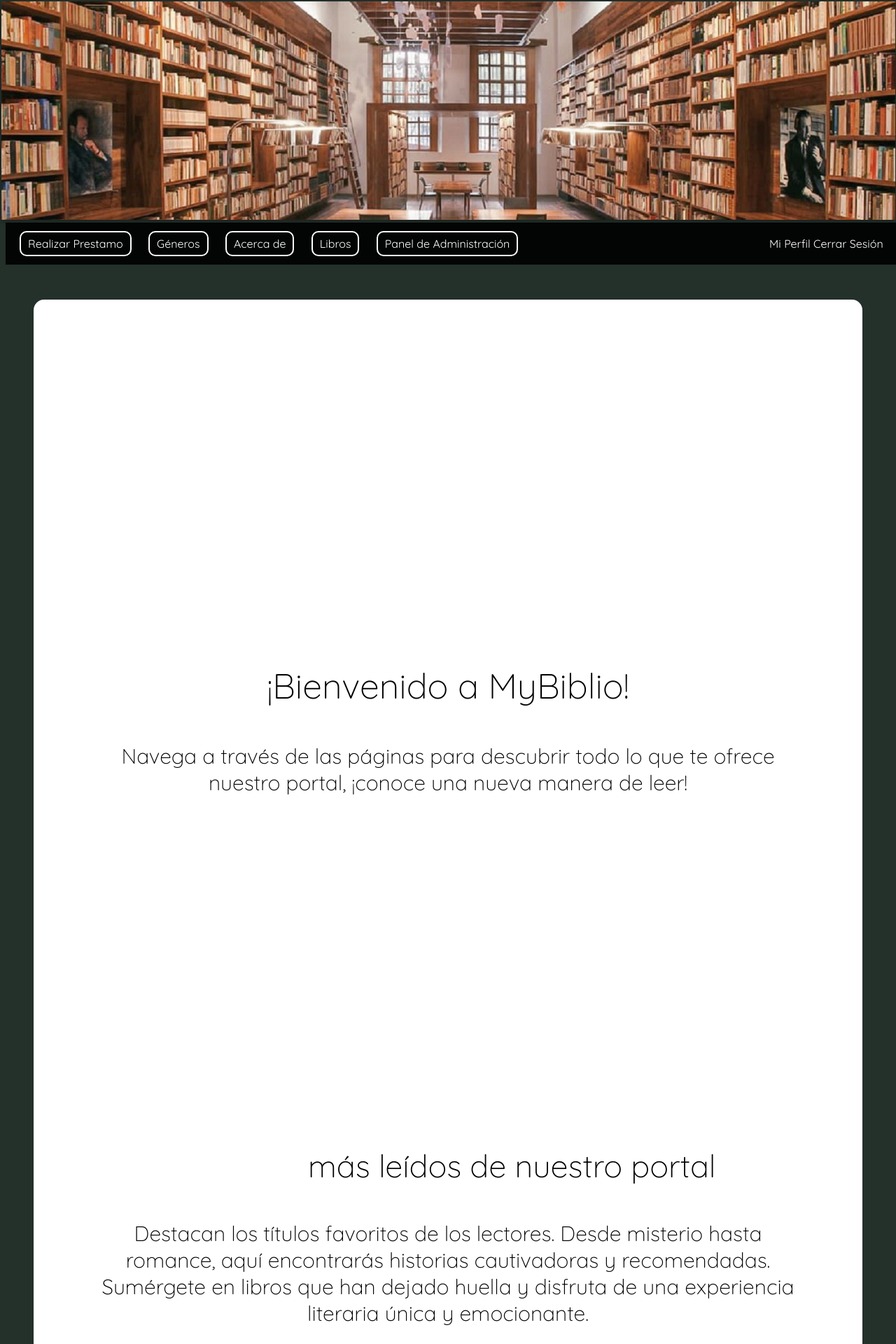
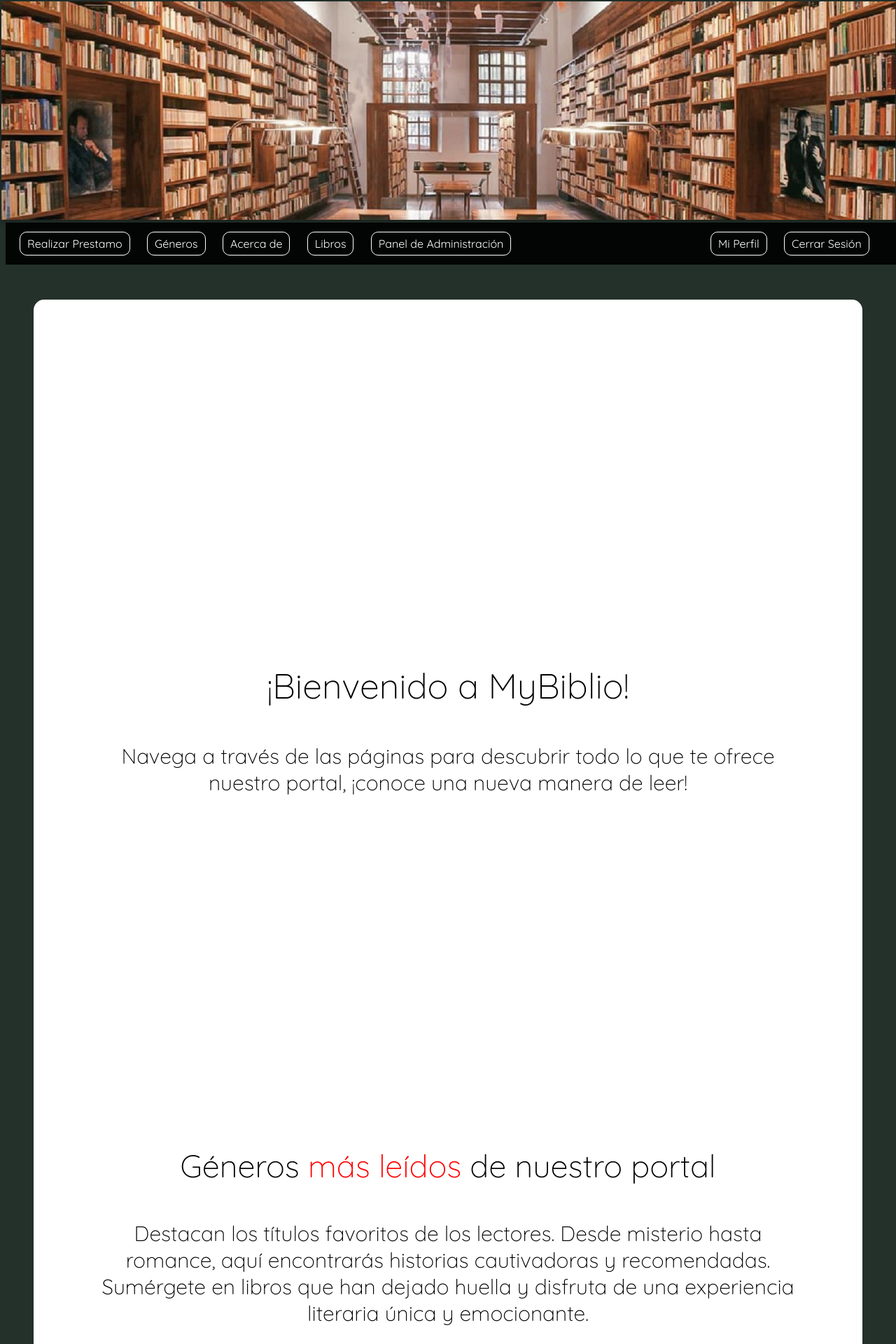
Before and after one commit to YaritAG/ProyectoF_Nora, a PHP site: page /templates/menu.php in a window 1280 px wide. Shown: the top 1920 px of the page at 70% size. Run offline with PHP 8.4, Linux system fonts and the light colour scheme; the visitor is signed in with stand-in values (Sample User, id 1).

Commit message:
Avanzar CSS de menu

```diff
--- a/templates/menu.php
+++ b/templates/menu.php
@@ -36,7 +36,7 @@ session_start();
                     </div>
 
                     <div class="logout">
-                        <a href="../public/user/perfil.php" class="btn-logout">Mi Perfil</a>
+                        <a href="../public/user/perfil.php" class="btn-perfil">Mi Perfil</a>
                         <a href="../public/user/login.php" class="btn-logout">Cerrar Sesión</a>
                     </div>
                 </nav>
--- a/templates/static/menu.css
+++ b/templates/static/menu.css
@@ -26,29 +26,29 @@ body{
 .btn-generos,
 .btn-about,
 .btn-libros,
-.btn-admin{
+.btn-admin,
+.btn-logout,
+.btn-perfil{
     margin-right: 20px;
     border-radius: 10px;
     padding: 6px 10px;
-    border: 2px solid #fff;
+    border: 1px solid #fff;
 }
 
-.btn-logout{
-    padding: ;
+a.btn-prestamo,
+a.btn-generos,
+a.btn-about,
+a.btn-libros,
+a.btn-admin,
+a.btn-logout,
+a.btn-perfil {
+    text-decoration: none;
+    color: inherit;
+    /* Mantiene el color del enlace como el color de su contenedor o página */
 }
-
 /* -------------------------------------
 / Contnedor General
 / ------------------------------------- */
-a {
-    text-decoration: none;
-    color: #fff;
-}
-
-a::after {
-    text-decoration: none;
-    color: #fff;
-}
 
 /* Diseños de la imagen de Cabecera */
 .imagen-cabecera{
@@ -91,6 +91,16 @@ a::after {
 /* ----------------------------------------------
 / Secciónnde los generos
 / -------------------------------------------- */
+a.link-generos {
+    text-decoration: none;
+    color: inherit;
+    /* Esto hereda el color del elemento contenedor */
+}
+
+.span-rojo{
+    color: red;
+}
+
 .roll-generos {
     width: 100%;
     margin-top: 500px;
@@ -111,8 +121,162 @@ a::after {
 }
 
 .gallery{
+    display: flex;          /* Hace que los hijos se alineen horizontalmente */
+    flex-wrap: nowrap;      /* Evita que los elementos se envuelvan a una nueva línea */
+    gap: 20px;              /* Añade espacio entre cada sección */
+    overflow-x: auto;
+}
+
+.sec-genero.libro {
+    border-radius: 15px;
     width: 400px;
     height: 400px;
     border: 2px solid #000;
+}
+
+.img-genero{
     border-radius: 15px;
+    width: 200px;
+    height: 200px;
 }
+
+/* ----------------------------------------
+/ Estilo 3D de las Cards
+/ ---------------------------------------- */
+
+.container-cards {
+    -webkit-transform-style: preserve-3d;
+    transform-style: preserve-3d;
+    -webkit-perspective: 1000px;
+    perspective: 1000px;
+}
+
+.frente,
+.detras {
+    background-size: cover;
+    box-shadow: 0 4px 8px 0 rgba(0, 0, 0, 0.25);
+    border-radius: 10px;
+    background-position: center;
+    -webkit-transition: -webkit-transform .7s cubic-bezier(0.4, 0.2, 0.2, 1);
+    transition: -webkit-transform .7s cubic-bezier(0.4, 0.2, 0.2, 1);
+    -o-transition: transform .7s cubic-bezier(0.4, 0.2, 0.2, 1);
+    transition: transform .7s cubic-bezier(0.4, 0.2, 0.2, 1);
+    transition: transform .7s cubic-bezier(0.4, 0.2, 0.2, 1), -webkit-transform .7s cubic-bezier(0.4, 0.2, 0.2, 1);
+    -webkit-backface-visibility: hidden;
+    backface-visibility: hidden;
+    text-align: center;
+    box-shadow: 0 0 10px solid blue;
+
+    height: auto;
+    border-radius: 10px;
+    color: #fff;
+    font-size: 1.5rem;
+}
+
+.detras {
+    background: #cedce7;
+    background: -webkit-linear-gradient(45deg, #cedce7 0%, #596a72 100%);
+    background: -o-linear-gradient(45deg, #cedce7 0%, #596a72 100%);
+    background: linear-gradient(45deg, #cedce7 0%, #596a72 100%);
+}
+
+.frente:after {
+    position: absolute;
+    top: 0;
+    left: 0;
+    z-index: 1;
+    width: 100%;
+    height: 100%;
+    content: '';
+    display: block;
+    opacity: .6;
+    background-color: #000;
+    -webkit-backface-visibility: hidden;
+    backface-visibility: hidden;
+    border-radius: 10px;
+}
+
+.container-cards:hover .frente,
+.container-cards:hover .detras {
+    -webkit-transition: -webkit-transform .7s cubic-bezier(0.4, 0.2, 0.2, 1);
+    transition: -webkit-transform .7s cubic-bezier(0.4, 0.2, 0.2, 1);
+    -o-transition: transform .7s cubic-bezier(0.4, 0.2, 0.2, 1);
+    transition: transform .7s cubic-bezier(0.4, 0.2, 0.2, 1);
+    transition: transform .7s cubic-bezier(0.4, 0.2, 0.2, 1), -webkit-transform .7s cubic-bezier(0.4, 0.2, 0.2, 1);
+}
+
+.detras {
+    position: absolute;
+    top: 0;
+    left: 0;
+    width: 100%;
+}
+
+.inner {
+    -webkit-transform: translateY(-50%) translateZ(60px) scale(0.94);
+    transform: translateY(-50%) translateZ(60px) scale(0.94);
+    top: 50%;
+    position: absolute;
+    left: 0;
+    width: 100%;
+    padding: 2rem;
+    -webkit-box-sizing: border-box;
+    box-sizing: border-box;
+    outline: 1px solid transparent;
+    -webkit-perspective: inherit;
+    perspective: inherit;
+    z-index: 2;
+}
+
+.container-cards .detras {
+    -webkit-transform: rotateY(180deg);
+    transform: rotateY(180deg);
+    -webkit-transform-style: preserve-3d;
+    transform-style: preserve-3d;
+}
+
+.container-cards .frente {
+    -webkit-transform: rotateY(0deg);
+    transform: rotateY(0deg);
+    -webkit-transform-style: preserve-3d;
+    transform-style: preserve-3d;
+}
+
+.container-cards:hover .detras {
+    -webkit-transform: rotateY(0deg);
+    transform: rotateY(0deg);
+    -webkit-transform-style: preserve-3d;
+    transform-style: preserve-3d;
+}
+
+.container-cards:hover .frente {
+    -webkit-transform: rotateY(-180deg);
+    transform: rotateY(-180deg);
+    -webkit-transform-style: preserve-3d;
+    transform-style: preserve-3d;
+}
+
+.frente .inner p {
+    font-size: 2rem;
+    margin-bottom: 2rem;
+    position: relative;
+}
+
+.frente .inner p:after {
+    content: '';
+    width: 4rem;
+    height: 2px;
+    position: absolute;
+    background: #C6D4DF;
+    display: block;
+    left: 0;
+    right: 0;
+    margin: 0 auto;
+    bottom: -.75rem;
+}
+
+.frente .inner span {
+    color: rgba(255, 255, 255, 0.7);
+    font-family: 'Montserrat';
+    font-weight: 300;
+}
```
